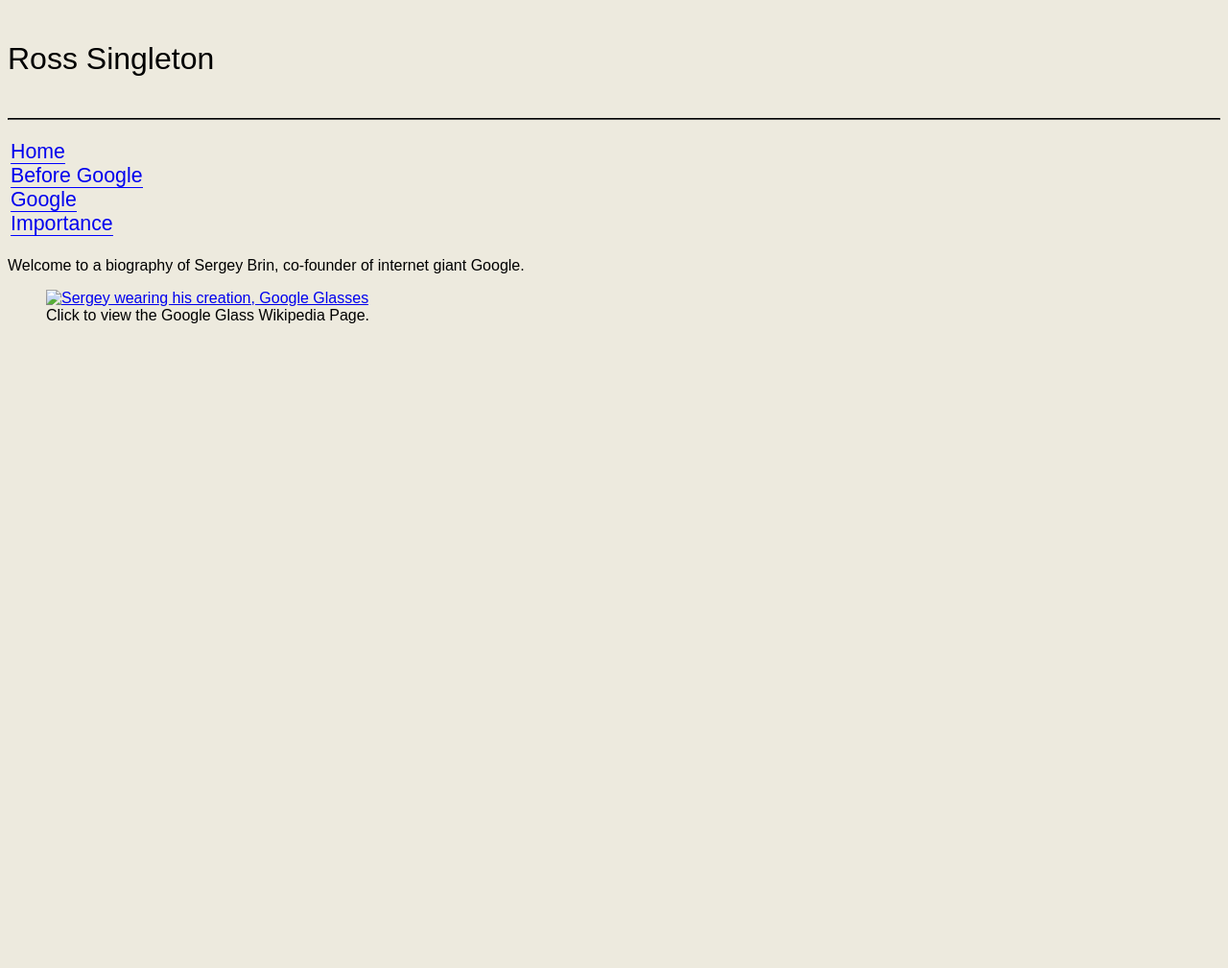
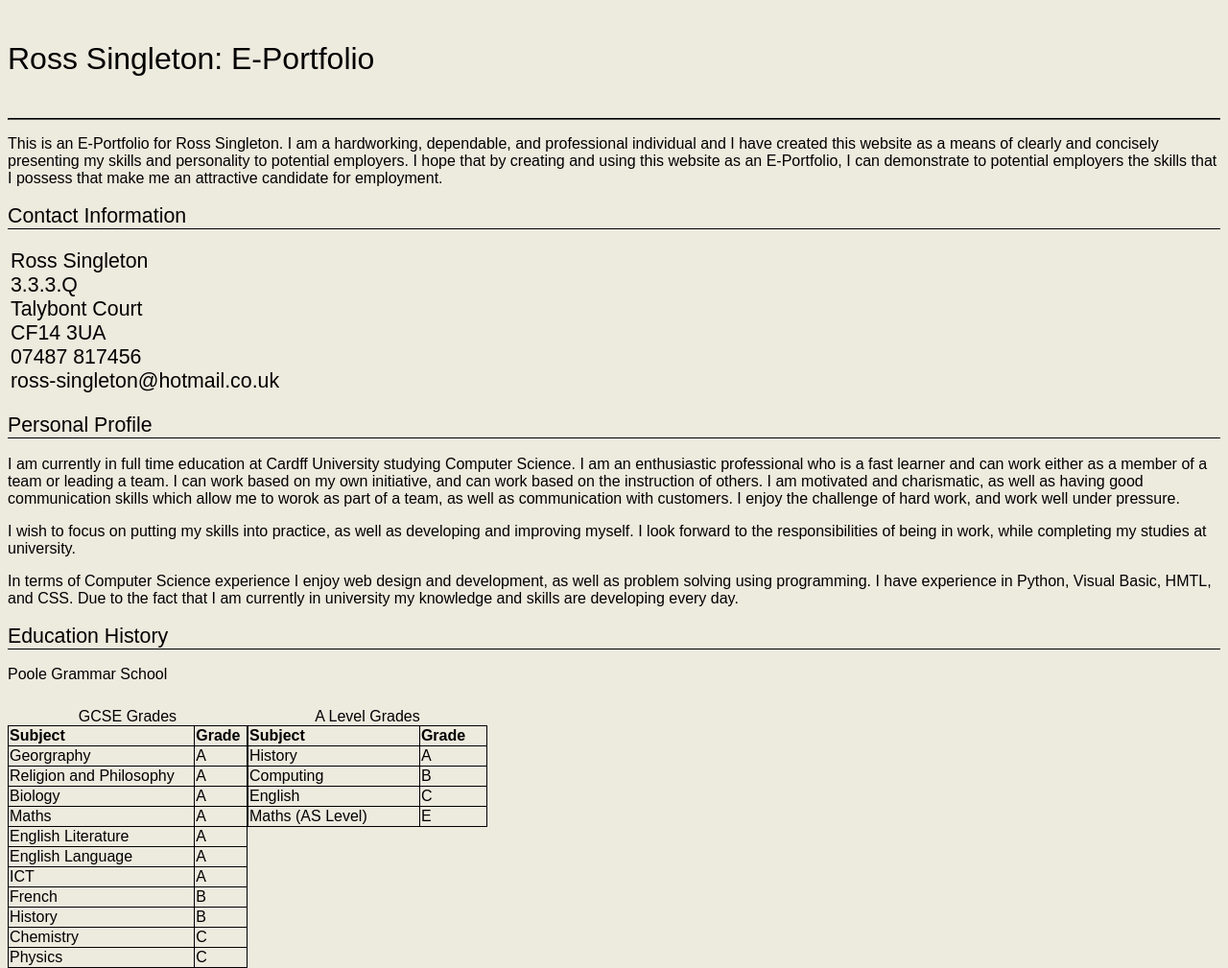
Before and after one commit to RossSingleton/Eportfolio, a plain HTML site: page index.html in a window 1280 px wide. Shown: the whole page at 96% size. Before the commit the page ends 800 px from the top, so only its background shows below. Drawn offline with Linux system fonts and the light colour scheme.

Commit message:
done but needs more writing

```diff
--- a/index.html
+++ b/index.html
@@ -9,25 +9,93 @@
 
 <body>
 
-<h1>Ross Singleton</h1>
+<h1>Ross Singleton: E-Portfolio</h1>
 
 <hr/>
 
-<nav> <!-- the nav tag (new in HTML5) is for a set of navigation links -->
+<p>This is an E-Portfolio for Ross Singleton. I am a hardworking, dependable, and professional individual and I have created this website as a means of clearly and concisely presenting my skills and personality to potential employers. I hope that by creating and using this website as an E-Portfolio, I can demonstrate to potential employers the skills that I possess that make me an attractive candidate for employment.</p>
+
+<h2>Contact Information</h2>
+
 <ul>
-  <li><a href="index.html" >Home</a></li>
-  <li><a href="life.html">Before Google</a></li>
-  <li><a href="google.html">Google</a></li>
-  <li><a href="importance.html">Importance</a></li>
+  <li>Ross Singleton</li>
+  <li>3.3.3.Q</li>
+  <li>Talybont Court</li>
+  <li>CF14 3UA</li>
+  <li>07487 817456</li>
+  <li>ross-singleton@hotmail.co.uk</li>
 </ul>
-</nav>
 
-<p>Welcome to a biography of Sergey Brin, co-founder of internet giant Google.</p>
+<h2>Personal Profile</h2>
 
-<figure>
-<a href="https://en.wikipedia.org/wiki/Google_Glass"><img src="o-SERGEY-BRIN-facebook.jpg" width="600" height="500" alt="Sergey wearing his creation, Google Glasses" /></a>
-<figcaption>Click to view the Google Glass Wikipedia Page.</figcaption>
-</figure>
+<p>I am currently in full time education at Cardff University studying Computer Science. I am an enthusiastic professional who is a fast learner and can work either as a member of a team or leading a team. I can work based on my own initiative, and can work based on the instruction of others. I am motivated and charismatic, as well as having good communication skills which allow me to worok as part of a team, as well as communication with customers. I enjoy the challenge of hard work, and work well under pressure.</p>
+
+<p>I wish to focus on putting my skills into practice, as well as developing and improving myself. I look forward to the responsibilities of being in work, while completing my studies at university.</p>
+
+<p>In terms of Computer Science experience I enjoy web design and development, as well as problem solving using programming. I have experience in Python, Visual Basic, HMTL, and CSS. Due to the fact that I am currently in university my knowledge and skills are developing every day.</p>
+
+<h2>Education History</h2>
+
+<p>Poole Grammar School</p>
+
+<table>
+ <caption>GCSE Grades</caption>
+ <tr>
+   <th>Subject</th> <th>Grade</th>
+ </tr>
+ <tr>
+   <td>Georgraphy</td> <td>A</td>
+ </tr>
+ <tr>
+   <td>Religion and Philosophy</td> <td>A</td>
+ </tr>
+  <tr>
+   <td>Biology</td> <td>A</td>
+ </tr>
+  <tr>
+   <td>Maths</td> <td>A</td>
+ </tr>
+  <tr>
+   <td>English Literature</td> <td>A</td>
+ </tr>
+  <tr>
+   <td>English Language</td> <td>A</td>
+ </tr>
+  <tr>
+   <td>ICT</td> <td>A</td>
+ </tr>
+  <tr>
+   <td>French</td> <td>B</td>
+ </tr>
+  <tr>
+   <td>History</td> <td>B</td>
+ </tr>
+  <tr>
+   <td>Chemistry</td> <td>C</td>
+ </tr>
+  <tr>
+   <td>Physics</td> <td>C</td>
+ </tr>
+</table>
+
+<table>
+ <caption>A Level Grades</caption>
+ <tr>
+   <th>Subject</th> <th>Grade</th>
+ </tr>
+ <tr>
+   <td>History</td> <td>A</td>
+ </tr>
+ <tr>
+   <td>Computing</td> <td>B</td>
+ </tr>
+  <tr>
+   <td>English</td> <td>C</td>
+ </tr>
+  <tr>
+   <td>Maths (AS Level)</td> <td>E</td>
+ </tr>
+ </table>
 
 </body>
 
--- a/stylesheet.css
+++ b/stylesheet.css
@@ -13,10 +13,9 @@ h1 {
 	}
 
 ul {
-	width:150px;
 	font-size: 16pt;
 	list-style: none;
-	color: blue;
+	color: black;
 	padding:0;
 	}
 
@@ -39,12 +38,13 @@ ul li a:active {
 	}
 
 table {
+	float: left;
 	margin-top: 10px;
 	border-collapse: collapse;
 	width: 250px;
 	}
 td, th {
-	border: 1px solid blue;
+	border: 1px solid black;
 	text-align:left;
 	}
 p {
@@ -56,9 +56,9 @@ hr {
 }
 h2 {
 	font-size: 16pt;
-	color: white;
+	color: black;
 	font-family: arial, sans-serif;
-	border-bottom: solid 1px blue;
+	border-bottom: solid 1px black;
 	font-weight: lighter;
 }
 .tableimg > img {
```
